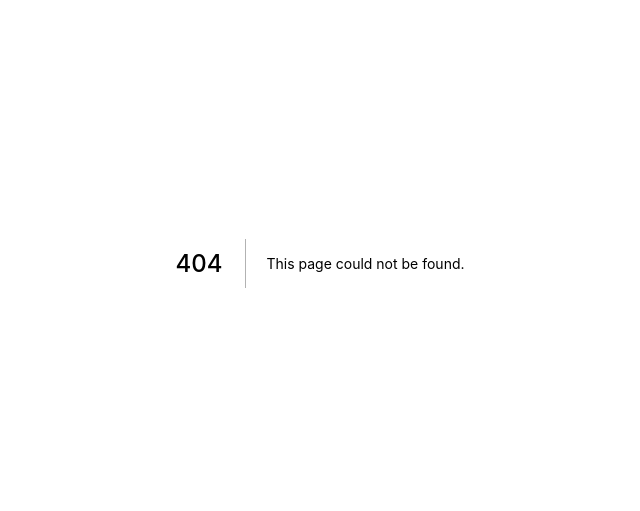
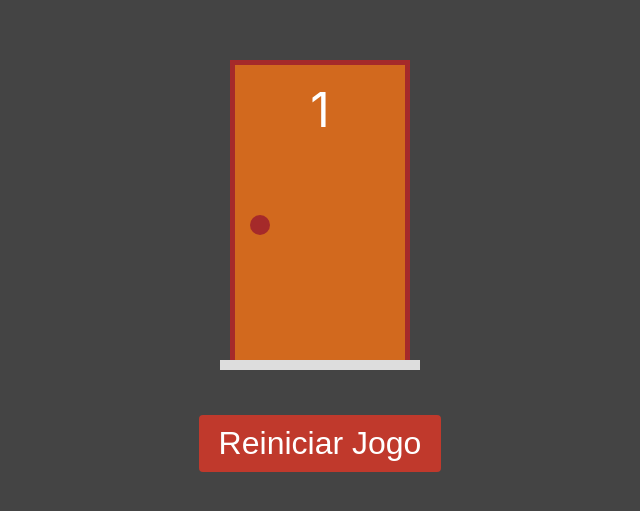
Before and after one commit to AntonioSabino/porta-premiada-nextJS, a Next.js app: page /jogo/1/1 in a window 1280 px wide. Before the commit this address had no page. Shown: the part 137-648 px from the top of the page, without its empty margins (320-960 px from the left). Built offline with nearby package versions, Linux system fonts and the light colour scheme.

Commit message:
feat: implementando rotas para quantidade de portas e em qual porta está o presente

```diff
--- /dev/null
+++ b/pages/jogo/[portas]/[temPresente].jsx
@@ -0,0 +1,43 @@
+import styles from "../../../styles/jogo.module.css";
+import { useEffect, useState } from "react";
+import Porta from "../../../components/Porta";
+import { atualizarPortas, criarPortas } from "../../../utils/portas";
+import Link from "next/link";
+import { useRouter } from "next/router";
+
+export default function Jogo() {
+  const router = useRouter();
+  const [portas, setPortas] = useState([]);
+
+  useEffect(() => {
+    const qtdPortas = +router.query.portas;
+    const temPresente = +router.query.temPresente;
+
+    setPortas(criarPortas(qtdPortas, temPresente));
+  }, [router.query]);
+
+  function renderizarPortas() {
+    return portas.map((porta) => {
+      return (
+        <Porta
+          key={porta.numero}
+          value={porta}
+          handleChange={(novaPorta) =>
+            setPortas(atualizarPortas(portas, novaPorta))
+          }
+        />
+      );
+    });
+  }
+
+  return (
+    <div id={styles.jogo}>
+      <div className={styles.portas}>{renderizarPortas()}</div>
+      <div className={styles.botoes}>
+        <Link href="/">
+          <button>Reiniciar Jogo</button>
+        </Link>
+      </div>
+    </div>
+  );
+}
--- a/tsconfig.json
+++ b/tsconfig.json
@@ -22,7 +22,7 @@
     "next-env.d.ts",
     "**/*.ts",
     "**/*.tsx"
-, "pages/jogo.jsx"  ],
+, "pages/jogo/[portas]/[temPresente].jsx"  ],
   "exclude": [
     "node_modules"
   ]
```
Also changed, not shown: pages/jogo.jsx (deleted, +0 -36 lines).
